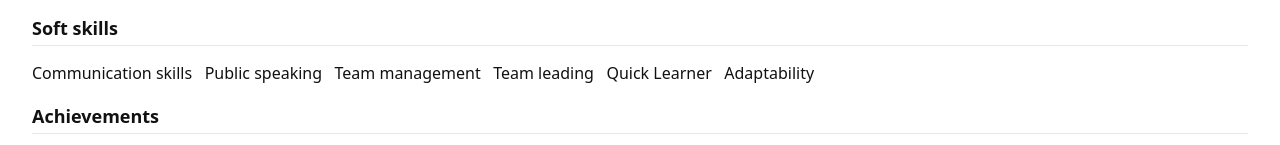
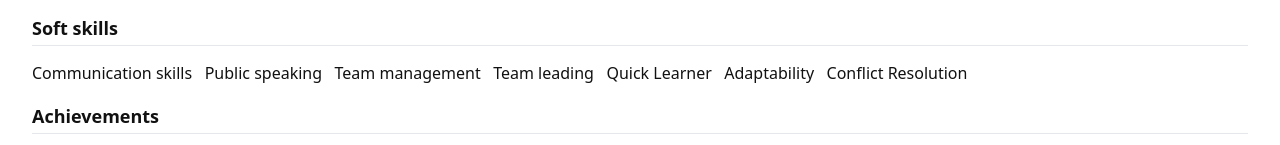
Before and after one commit to meershahidmanzoor/CDN_Demo, a plain HTML site: page CDN_Demo/index.html in a window 1280 px wide. Shown: the part 2074-2219 px from the top of the page. Drawn offline with Linux system fonts and the light colour scheme.

Commit message:
updated soft skills

```diff
--- a/CDN_Demo/index.html
+++ b/CDN_Demo/index.html
@@ -143,7 +143,7 @@
 
   <section>
     <h2>Soft skills</h2>
-    <p>Communication skills &nbsp; Public speaking &nbsp; Team management &nbsp; Team leading &nbsp; Quick Learner &nbsp; Adaptability</p>
+    <p>Communication skills &nbsp; Public speaking &nbsp; Team management &nbsp; Team leading &nbsp; Quick Learner &nbsp; Adaptability &nbsp; Conflict Resolution</p>
   </section>
 
   <section>
```
